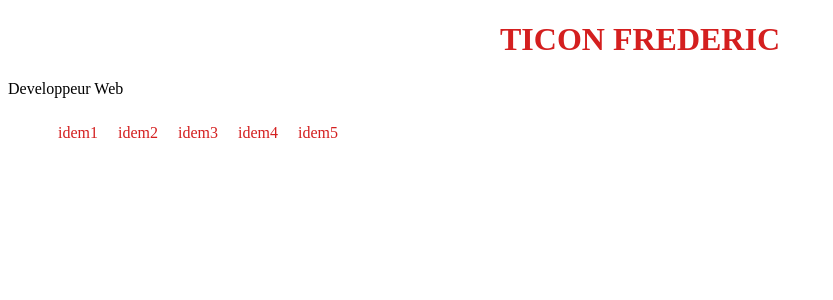
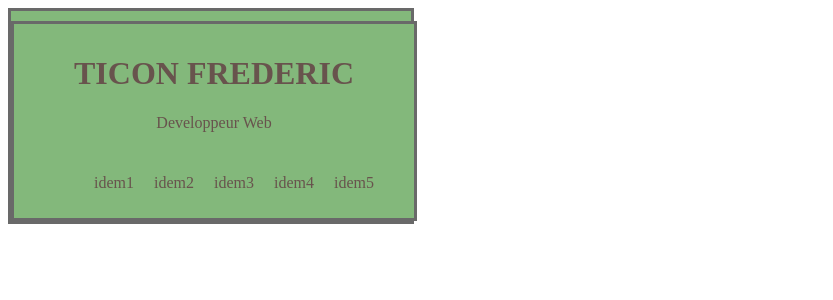
Before and after one commit to TICONFRED27/carte-visite, a React (Vite) app in the folder maCarte/: page / in a window 1280 px wide. Shown: the top 300 px of the page, without its empty margins (0-833 px from the left). Built offline with nearby package versions, Linux system fonts and the light colour scheme.

Commit message:
Update style.scss

```diff
--- a/maCarte/src/style.scss
+++ b/maCarte/src/style.scss
@@ -1,11 +1,27 @@
-// create a variable fontStyle and assign the value of "Courier New", Courier;
 $fontstyle: Courier New, Courier;
-// create a variable fontColor and assign the value of #d41f1f;
-$fontcolor: #d41f1f;
+$fontcolor: #68534D;
 
-// apply the property font-family and color to your h1 tag, with the variable values
+
+
+
+div{
+    text-align: center;
+    background-color: #83B87B;
+ padding-top: 10px;
+ width: 400px;
+ border: 3px solid dimgrey;
+
+
+    h1 {
+        color: $fontcolor;
+
+    }
+
 nav {
-  ul {
+
+   display: flex;
+   justify-content: center;
+ul {
     display: flex;
     list-style-type: none;
     li {
@@ -15,7 +31,10 @@ nav {
   }
 }
 
-h1 {
-    color: $fontcolor;
-  text-align: center;
+
+p{
+ color: $fontcolor;
+
+
 }
+}
```
